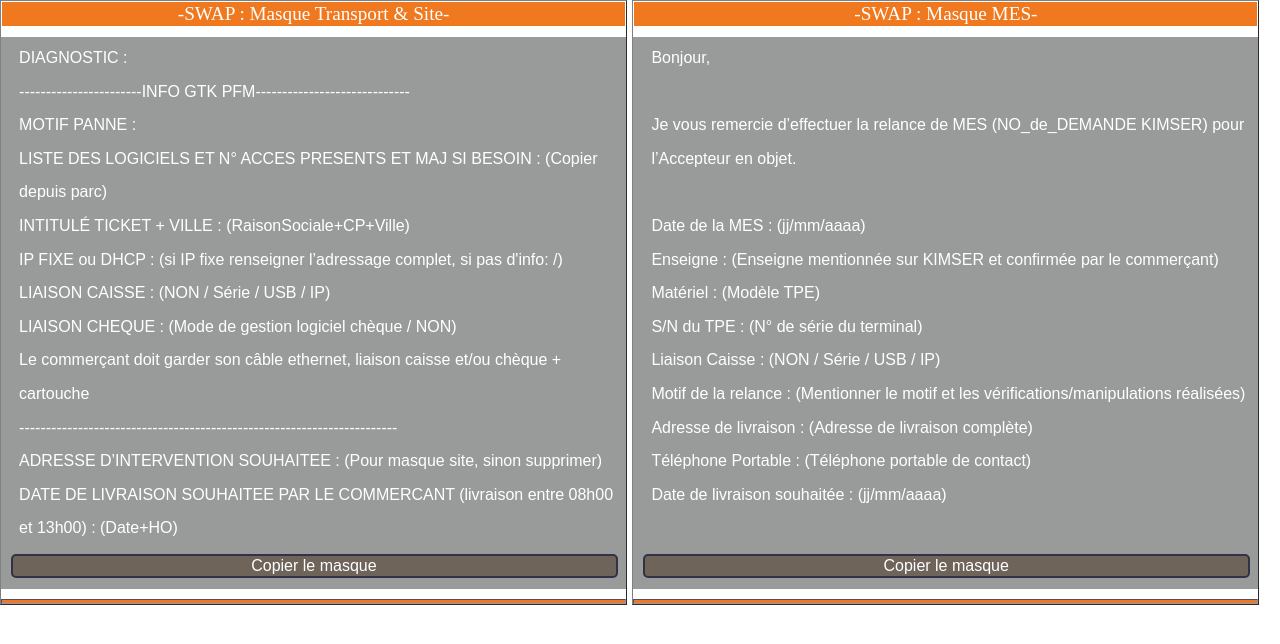
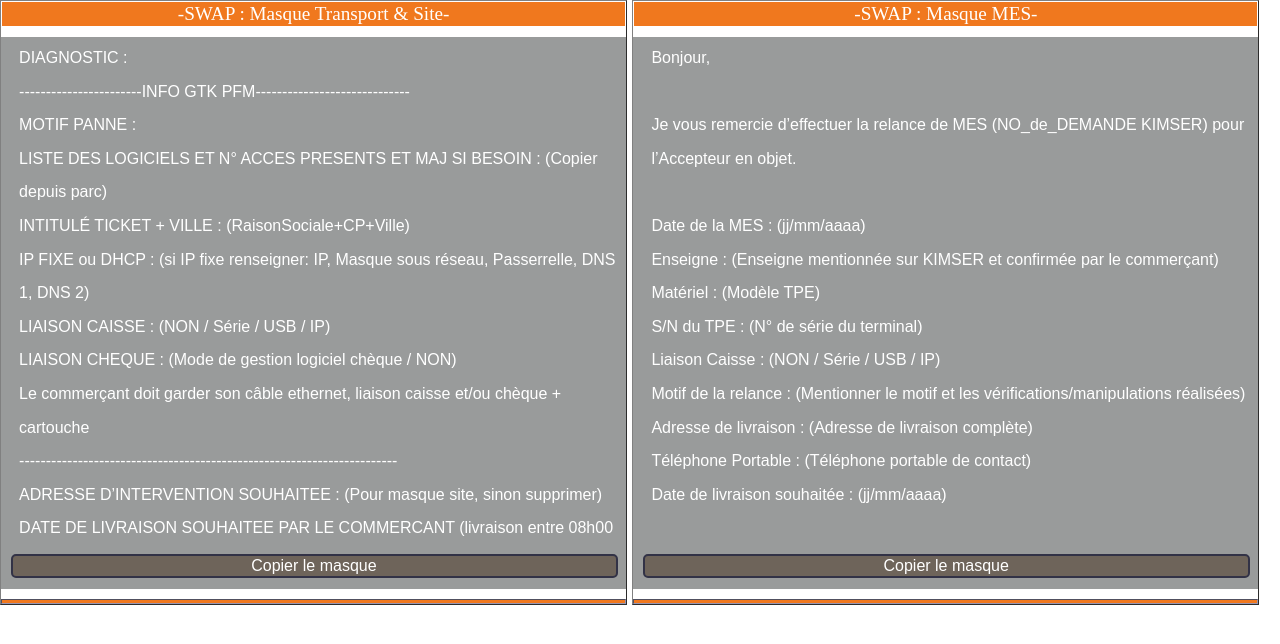
Before and after one commit to EnzoCALL/AVEM-Index, a plain HTML site: page tables/Masques.html in a window 1280 px wide. Drawn offline with Linux system fonts and the light colour scheme.

Commit message:
Update Masques.html

```diff
--- a/tables/Masques.html
+++ b/tables/Masques.html
@@ -25,14 +25,14 @@ DIAGNOSTIC :<br>
 MOTIF PANNE : <br>
 LISTE DES LOGICIELS ET N° ACCES PRESENTS ET MAJ SI BESOIN : (Copier depuis parc)<br>
 INTITULÉ TICKET + VILLE : (RaisonSociale+CP+Ville)<br>
-IP FIXE ou DHCP : (si IP fixe renseigner l’adressage complet, si pas d'info: /)<br>
+IP FIXE ou DHCP : (si IP fixe renseigner: IP, Masque sous réseau, Passerrelle, DNS 1, DNS 2)<br>
 LIAISON CAISSE : (NON / Série / USB / IP)<br>
 LIAISON CHEQUE : (Mode de gestion logiciel chèque / NON)<br>
 Le commerçant doit garder son câble ethernet, liaison caisse et/ou chèque + cartouche<br>
 -----------------------------------------------------------------------<br>
 ADRESSE D’INTERVENTION SOUHAITEE : (Pour masque site, sinon supprimer)<br>
 DATE DE LIVRAISON SOUHAITEE PAR LE COMMERCANT (livraison entre 08h00 et 13h00) : (Date+HO)<br>
-SPECIAL SAMEDI : (Uniquement si demande Vendredi avant 16h/voir DO)<br>
+SPECIAL SAMEDI : (Uniquement si demande Vendredi avant 16h (selon DO))<br>
 </div>
 			<button class="searchbut" onclick="parent.copyInner(document.getElementById('masque1').innerHTML);" >Copier le masque</button>
 		</td></tr>
```
